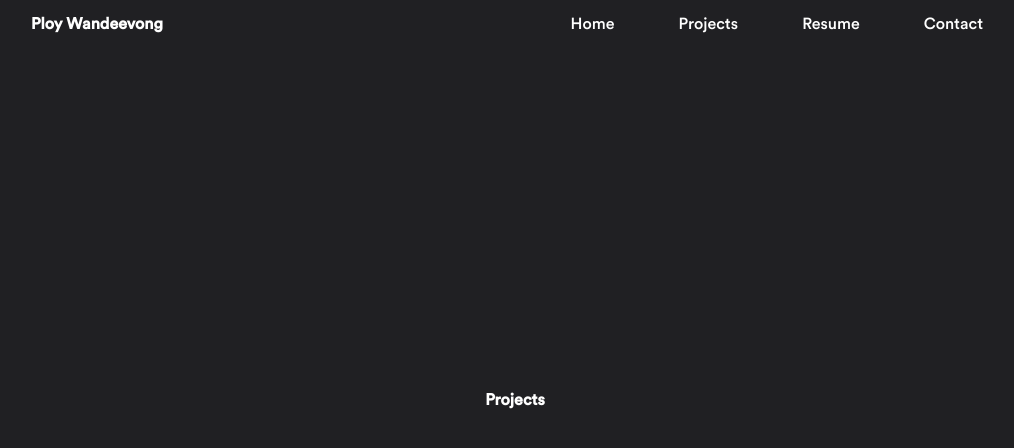
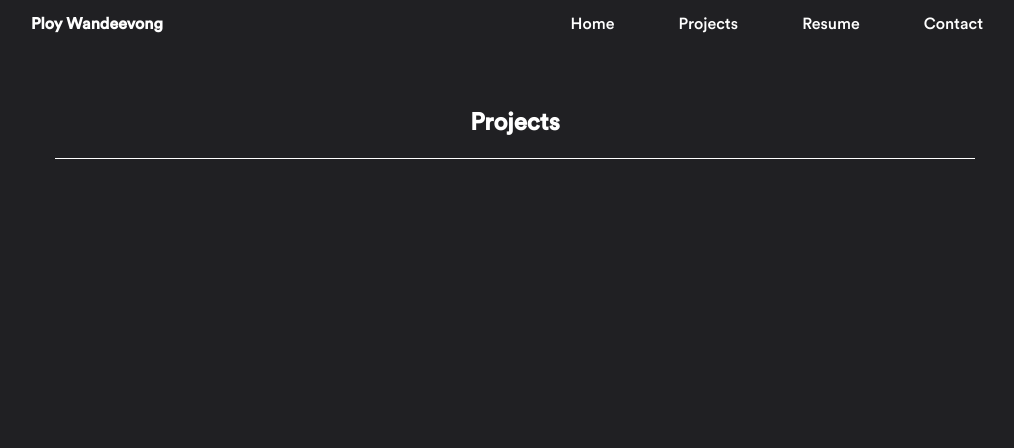
Before and after one commit to ployw/ployw.github.io, a React (Create React App) app: page /projects in a window 1280 px wide. Shown: the top 448 px of the page, without its empty margins (125-1139 px from the left). Built offline with nearby package versions, Linux system fonts and the light colour scheme.

Commit message:
secondary hero component

```diff
--- a/src/components/HeroImg.js
+++ b/src/components/Hero.js
@@ -1,10 +1,10 @@
 import React from 'react'
-import "./HeroImgStyles.css"
+import "./HeroStyles.css"
 import { Link } from "react-router-dom"
 import ProfileImg from "../assets/ProfileImg.jpg"
 import Resume from "../files/resume.pdf"
 
-const HeroImg = () => {
+const Hero = () => {
   return (
     <div className="home container">
       <div className="about-content">
@@ -12,7 +12,7 @@ const HeroImg = () => {
             <img className="profile-img container" src={ProfileImg}>
             </img>
           </div>
-          <p className="about-me inner-div">Hello! I'm <span className="highlight">Ploy Wandeevong</span>, an undergrad junior studying Computer Science and Engineering.</p>
+          <p className="about-me inner-div">Hello! I'm <span className="highlight">Ploy Wandeevong</span>, an undergraduate junior studying Computer Science and Engineering.</p>
         <div className="about-links container inner-div">
             <a target="_blank" className="link" href={Resume} rel="noopener noreferrer">
               <button className="button">
@@ -35,4 +35,4 @@ const HeroImg = () => {
   )
 }
 
-export default HeroImg
+export default Hero
--- a/src/components/HeroImgStyles.css
+++ b/src/components/HeroStyles.css
@@ -1,14 +1,9 @@
 .home {
     height: 50vh;
-    min-height: 500px;
     width: 100%;
-    display: flex;
-    align-items: center;
-    justify-content: center;
 }
 
 .about-me {
-    display: block;
     text-align: center;
 }
 
@@ -16,7 +11,7 @@
     flex-direction: row;
 }
 
-.hero .content p {
+.hero .about-content p {
     font-size: var(--normal-font-size);
     font-weight: var(--font-normal);
 }
--- a/src/components/NavbarStyles.css
+++ b/src/components/NavbarStyles.css
@@ -8,7 +8,7 @@
 }
 
 .header-bg {
-    background-color: var(--bg-color);
+    background-color: var(--bg-lite-color);
     opacity: 0.8;
     transition: 0.5s;
 }
@@ -73,7 +73,7 @@
     }
 
     .nav-menu li a {
-        font-size: 2rem;
+        font-size: 1.5rem;
     }
 
     .hamburger {
--- a/src/components/Projects.js
+++ /dev/null
@@ -1,12 +0,0 @@
-import React from 'react'
-import "./ProjectsStyles.css"
-
-const Projects = () => {
-  return (
-    <div className="projects container">
-      <h1>Projects</h1>
-    </div>
-  )
-}
-
-export default Projects
--- a/src/components/ProjectsStyles.css
+++ /dev/null
@@ -1,4 +0,0 @@
-.projects {
-    height: 100vh;
-    width: 100%;
-}
--- /dev/null
+++ b/src/components/SecondaryHero.js
@@ -0,0 +1,15 @@
+import React from 'react'
+import "./SecondaryHeroStyles.css"
+
+const SecondaryHero = () => {
+  return (
+    <div className="hero container">
+      <div className="page-title inner-div">
+          <h1>Projects</h1>
+          <h2 className="line"></h2>
+      </div>
+    </div>
+  )
+}
+
+export default SecondaryHero
--- /dev/null
+++ b/src/components/SecondaryHeroStyles.css
@@ -0,0 +1,20 @@
+.hero {
+    height: 36vh;
+    width: 100%;
+}
+
+.page-title {
+    flex-direction: column;
+    width: 100%;
+    text-align: center;
+}
+
+.page-title h1 {
+    font-size: var(--h2-font-size);
+}
+
+.line {
+    width: 100%;
+    border-bottom: 1px solid var(--text-color);
+    margin: 20px 0 20px;
+}
--- a/src/index.css
+++ b/src/index.css
@@ -8,9 +8,10 @@
   --primary-color: #C5979D;
   --primary-hover-dark-color: #c5979dd2;
   --primary-hover-lite-color: #c5979d33;
-  --secondary-color: #7261A3;
+  --secondary-color: #F9EA9A;
   --hover-color: rgb(185, 185, 185);
   --bg-color: #202023;
+  --bg-lite-color: #20202393;
 
   --header-height: 3rem;
   --big-font-size: 3.5rem;
@@ -64,16 +65,16 @@ button {
 }
 
 .highlight {
-  color: var(--primary-color);
+  color: var(--secondary-color);
 }
 
 .container {
   max-width: 968px;
   display: flex;
+  margin-left: auto;
+  margin-right: auto;
   justify-content: center;
   align-items: center;
-  margin-left: auto;
-  margin-right: auto;
 }
 
 .grid {
@@ -107,5 +108,7 @@ button:hover {
 }
 
 .inner-div {
-  margin: 0.5rem;
+  margin-inline-start: 1rem;
+  margin-inline-end: 1rem;
+  padding: 0.5rem;
 }
--- a/src/routes/Home.js
+++ b/src/routes/Home.js
@@ -1,13 +1,12 @@
 import React from 'react'
 import Navbar from "../components/Navbar";
-import HeroImg from "../components/HeroImg";
-import Projects from "../components/Projects";
+import Hero from "../components/Hero";
 
 const Home = () => {
   return (
     <div>
       <Navbar/>
-      <HeroImg />
+      <Hero />
 
     </div>
   )
--- a/src/routes/Projects.js
+++ b/src/routes/Projects.js
@@ -1,12 +1,12 @@
 import React from 'react'
 import Navbar from "../components/Navbar";
-import Projects from "../components/Projects";
+import SecondaryHero from "../components/SecondaryHero"
 
 const Project = () => {
   return (
     <div>
       <Navbar/>
-      <Projects/>
+      <SecondaryHero />
     </div>
   )
 }
```
Also changed, not shown: src/assets/IntroImg.jpg (deleted), src/assets/IntroImg2.jpg (deleted).
